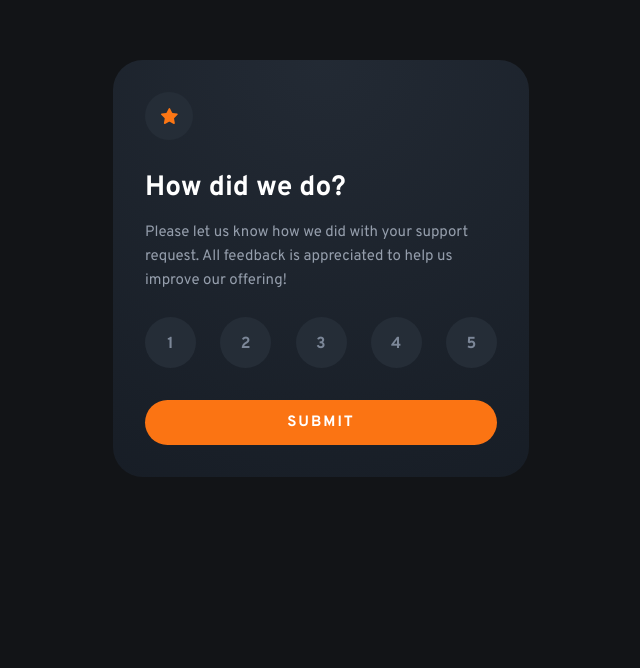
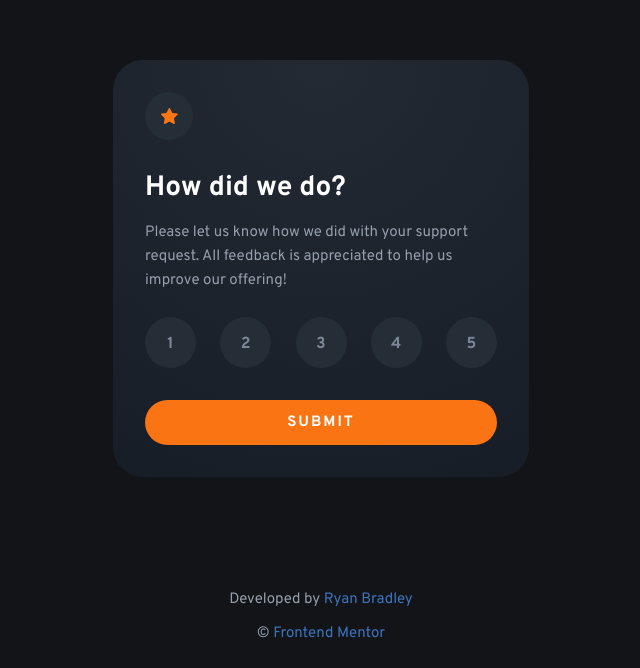
Before and after one commit to ryanbradley-webdev/interactive-rating-component, a React (Vite) app: page / in a window 1280 px wide. Shown: the part 132-800 px from the top of the page, without its empty margins (319-959 px from the left). Built offline with nearby package versions, Linux system fonts and the light colour scheme.

Commit message:
Add footer links.

```diff
--- a/src/App.css
+++ b/src/App.css
@@ -158,3 +158,13 @@ section > div > svg {
     margin-top: 32px;
   }
 }
+
+footer {
+  position: absolute;
+  bottom: 12px;
+}
+
+footer > p:nth-child(n) {
+  text-align: center;
+  margin-block: 10px;
+}
--- a/src/App.tsx
+++ b/src/App.tsx
@@ -25,6 +25,8 @@ function App() {
   }
 
   return (
+    <>
+
       <section
         ref={sectionRef}
       >
@@ -46,6 +48,20 @@ function App() {
         }
 
       </section>
+
+      <footer>
+
+        <p>
+          Developed by <a href='https://ryanbradleyportfolio.com' target='_blank' rel='noopener noreferrer'>Ryan Bradley</a>
+        </p>
+
+        <p>
+          &copy; <a href='https://frontendmentor.io' target='_blank' rel='noopener noreferrer'>Frontend Mentor</a>
+        </p>
+
+      </footer>
+
+    </>
   )
 }
 
--- a/src/index.css
+++ b/src/index.css
@@ -55,6 +55,7 @@ p:not(:last-child) {
 
 a {
   text-decoration: none;
+  color: hsl(214, 51%, 49%)
 }
 
 button {
```
Lines whose indentation alone changed are shown as unchanged.
